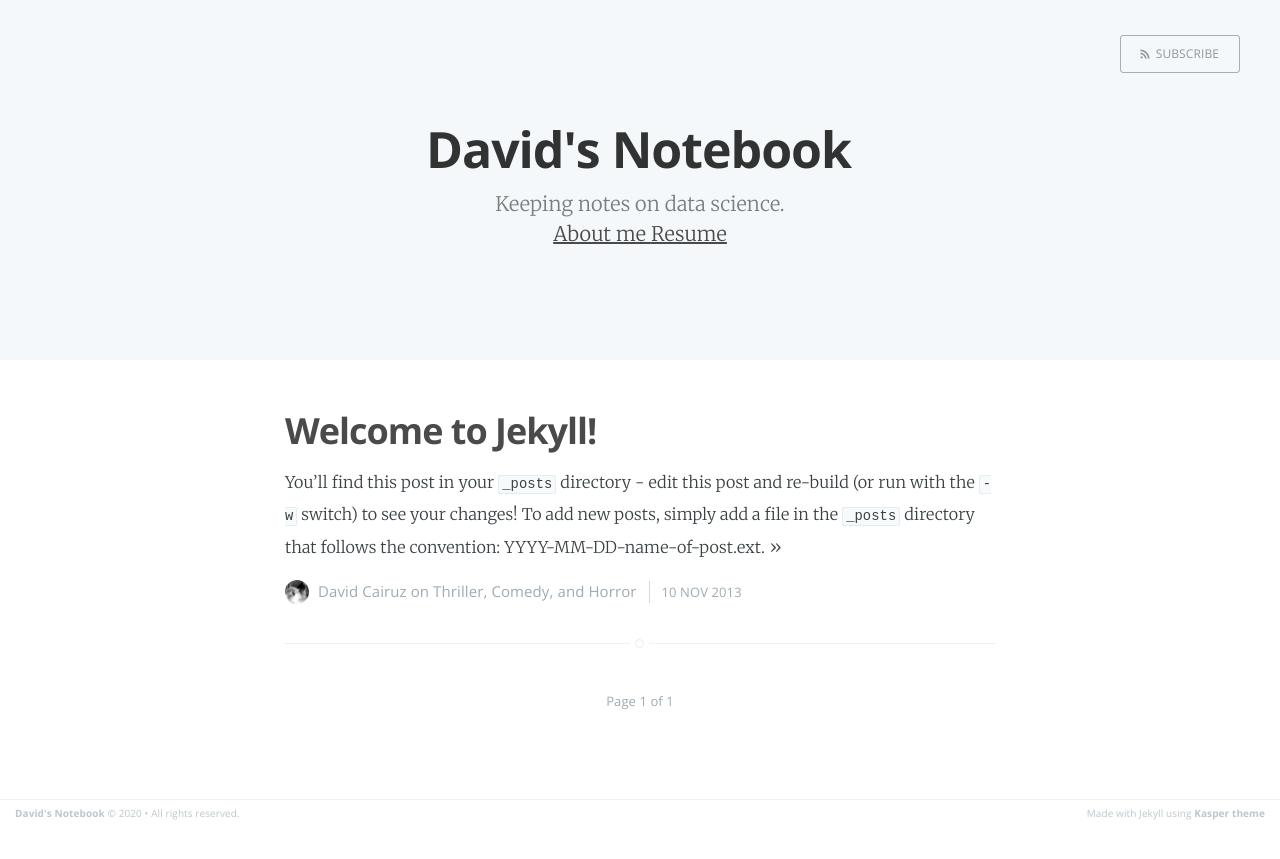
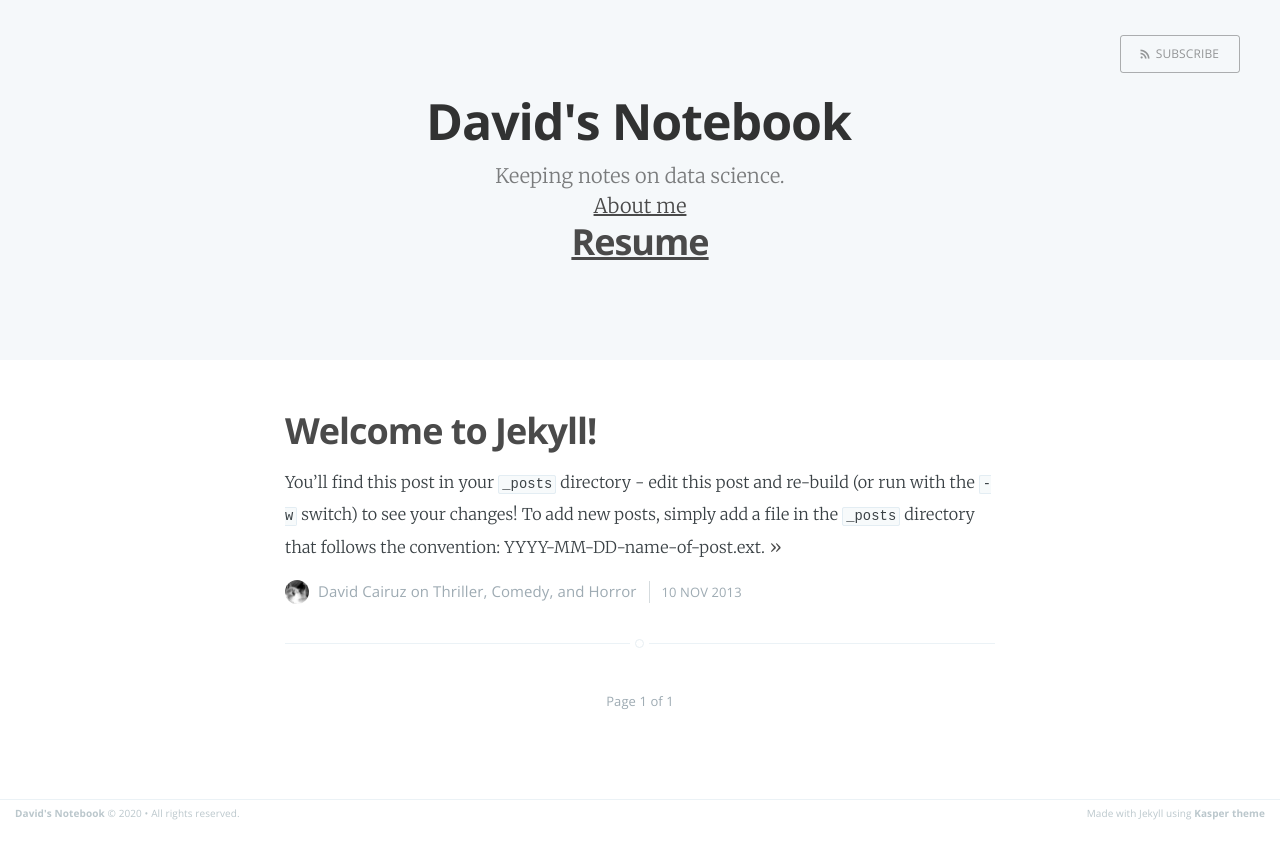
Before and after one commit to davidcairuz/davidcairuz.github.io, a Jekyll site: the page built from index.html, in a window 1280 px wide. Shown: the top 859 px of the page. Built offline with Jekyll 4.4.1, drawn with Linux system fonts in a browser that asks for light colours; the list of posts is cut into pages by our own code.

Commit message:
Update index.html

```diff
--- a/index.html
+++ b/index.html
@@ -23,6 +23,9 @@ resume: 'resume.html'
             </h2>
             <h2 class="page-description">
                 {% if page.about %} <a href='{{ site.baseurl }}{{ page.about }}'>About me </a> {% endif %}
+            </h2>
+
+            <h2>
                 {% if page.resume %} <a href='{{ site.baseurl }}{{ page.resume }}'>Resume </a> {% endif %}
             </h2>
         </div>
```
